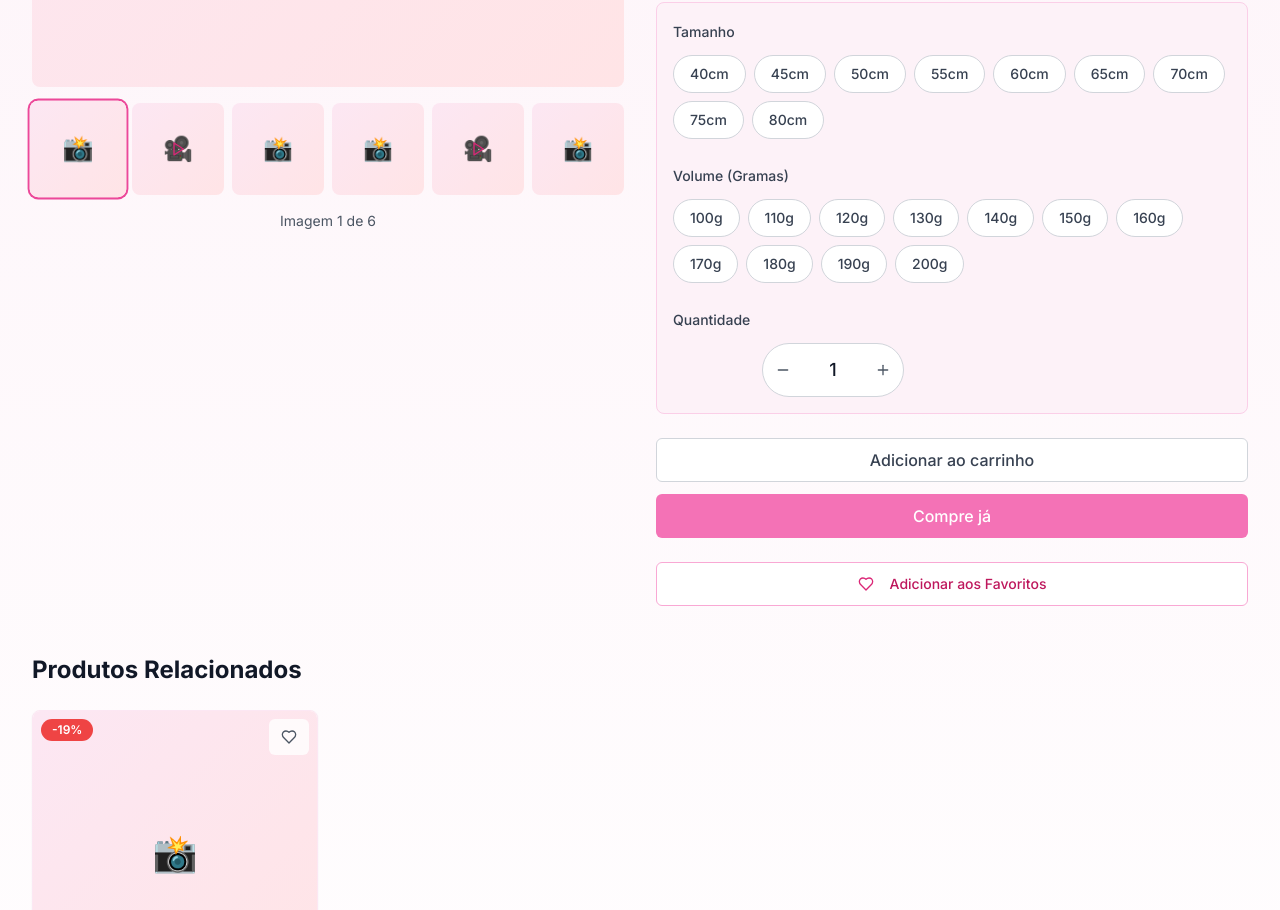
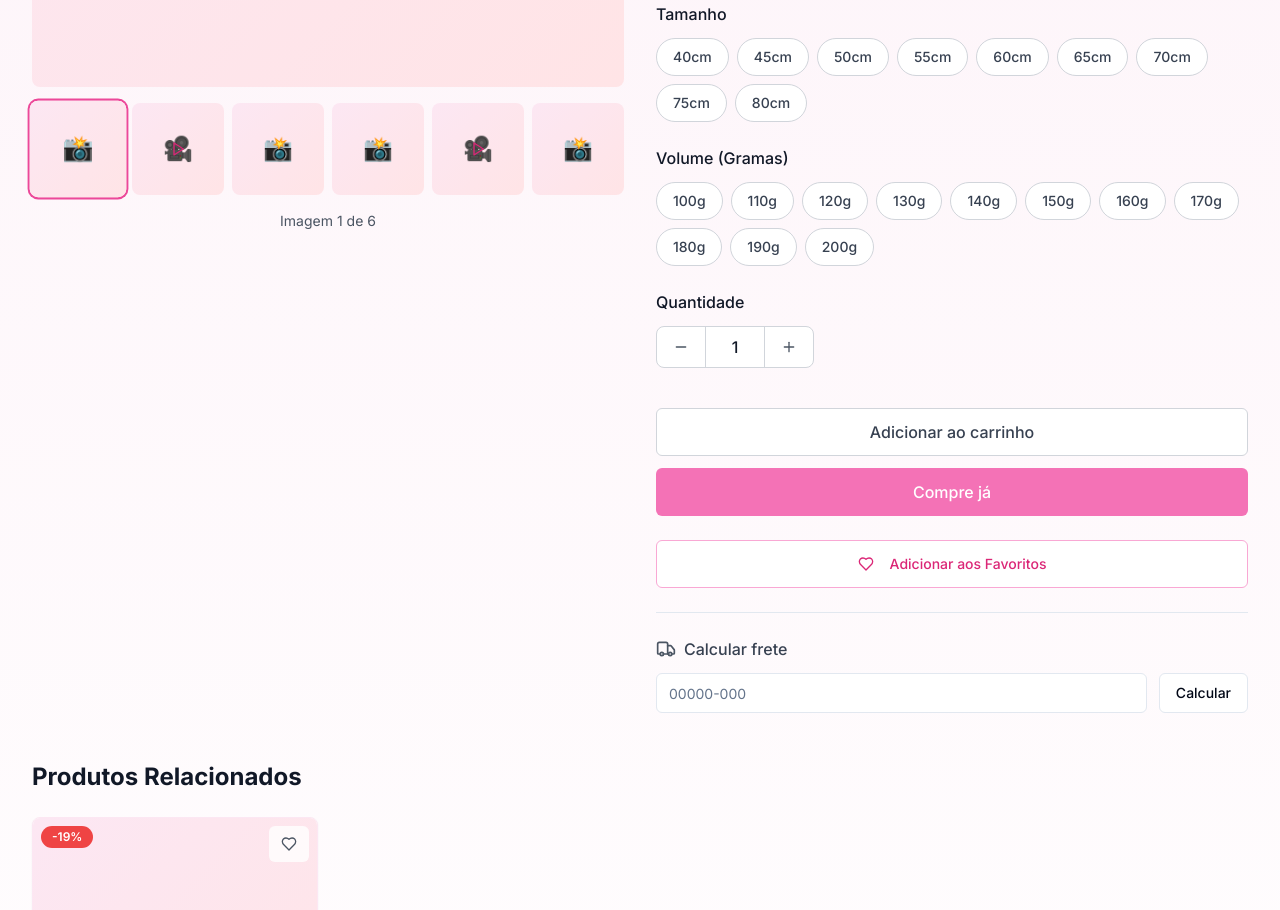
Before and after one commit to HenriqueGSena/curl-commerce-hub, a React (Vite) app: page /produto/1 in a window 1280 px wide. Shown: the part 666-1576 px from the top of the page. Built offline with nearby package versions, Linux system fonts and the light colour scheme.

Commit message:
Refactor: Match ProductDetailsActions layout
Updated the layout of the ProductDetailsActions component to match the provided image, including pill-shaped buttons for size and volume, and quantity control.

```diff
--- a/src/components/ui/ProductDetailsActions.tsx
+++ b/src/components/ui/ProductDetailsActions.tsx
@@ -2,7 +2,8 @@
 import { useState } from "react";
 import { Button } from "@/components/ui/button";
 import { Label } from "@/components/ui/label";
-import { ShoppingCart, Heart, CreditCard, Plus, Minus } from "lucide-react";
+import { ShoppingCart, Heart, CreditCard, Plus, Minus, Calculator, Truck } from "lucide-react";
+import { Input } from "@/components/ui/input";
 import { useCart } from "@/hooks/useCart";
 import { useAuth } from "@/hooks/useAuth";
 import { useFavorites } from "@/hooks/useFavorites";
@@ -22,12 +23,32 @@ export const ProductDetailsActions = ({ product }: ProductDetailsActionsProps) =
   const [selectedLength, setSelectedLength] = useState<string>("");
   const [selectedWeight, setSelectedWeight] = useState<string>("");
   const [quantity, setQuantity] = useState<number>(1);
+  const [cep, setCep] = useState("");
+  const [frete, setFrete] = useState<number | null>(null);
 
   // Opções de comprimento
   const lengthOptions = [40, 45, 50, 55, 60, 65, 70, 75, 80];
 
   // Opções de peso (100g a 200g, incrementos de 10g)
   const weightOptions = Array.from({ length: 11 }, (_, i) => 100 + (i * 10));
+
+  const calcularFrete = () => {
+    if (cep.length === 8) {
+      // Simulação de cálculo de frete
+      const freteCalculado = Math.floor(Math.random() * 20) + 5;
+      setFrete(freteCalculado);
+      toast({
+        title: "Frete calculado",
+        description: `Frete para ${cep}: R$ ${freteCalculado.toFixed(2)}`,
+      });
+    } else {
+      toast({
+        title: "CEP inválido",
+        description: "Digite um CEP válido com 8 dígitos.",
+        variant: "destructive",
+      });
+    }
+  };
 
   const handleAddToCart = () => {
     if (!isAuthenticated) {
@@ -140,20 +161,18 @@ export const ProductDetailsActions = ({ product }: ProductDetailsActionsProps) =
 
   return (
     <div className="space-y-6">
-      {/* Filtros personalizáveis */}
-      <div className="space-y-6 p-4 bg-pink-50 rounded-lg border border-pink-200">
-        {/* Tamanho do cabelo */}
+      {/* Tamanho */}
       <div className="space-y-3">
-          <Label className="text-gray-700 font-medium">Tamanho</Label>
+        <Label className="text-base font-medium text-gray-900">Tamanho</Label>
         <div className="flex flex-wrap gap-2">
           {lengthOptions.map((length) => (
             <button
               key={length}
               onClick={() => setSelectedLength(length.toString())}
-                className={`px-4 py-2 rounded-full text-sm font-medium transition-all ${
+              className={`px-4 py-2 rounded-full text-sm font-medium transition-all border ${
                 selectedLength === length.toString()
-                    ? 'bg-pink-400 text-white'
-                    : 'bg-white text-gray-700 border border-gray-300 hover:bg-pink-50'
+                  ? 'bg-pink-400 text-white border-pink-400'
+                  : 'bg-white text-gray-700 border-gray-300 hover:border-pink-300'
               }`}
             >
               {length}cm
@@ -162,18 +181,18 @@ export const ProductDetailsActions = ({ product }: ProductDetailsActionsProps) =
         </div>
       </div>
 
-        {/* Volume (gramas) */}
+      {/* Volume (Gramas) */}
       <div className="space-y-3">
-          <Label className="text-gray-700 font-medium">Volume (Gramas)</Label>
+        <Label className="text-base font-medium text-gray-900">Volume (Gramas)</Label>
         <div className="flex flex-wrap gap-2">
           {weightOptions.map((weight) => (
             <button
               key={weight}
               onClick={() => setSelectedWeight(weight.toString())}
-                className={`px-4 py-2 rounded-full text-sm font-medium transition-all ${
+              className={`px-4 py-2 rounded-full text-sm font-medium transition-all border ${
                 selectedWeight === weight.toString()
-                    ? 'bg-pink-400 text-white'
-                    : 'bg-white text-gray-700 border border-gray-300 hover:bg-pink-50'
+                  ? 'bg-pink-400 text-white border-pink-400'
+                  : 'bg-white text-gray-700 border-gray-300 hover:border-pink-300'
               }`}
             >
               {weight}g
@@ -184,35 +203,34 @@ export const ProductDetailsActions = ({ product }: ProductDetailsActionsProps) =
 
       {/* Quantidade */}
       <div className="space-y-3">
-          <Label className="text-gray-700 font-medium">Quantidade</Label>
-          <div className="flex items-center justify-center max-w-xs">
-            <div className="flex items-center border border-gray-300 rounded-full bg-white">
+        <Label className="text-base font-medium text-gray-900">Quantidade</Label>
+        <div className="flex items-center gap-3">
+          <div className="flex items-center border border-gray-300 rounded-lg bg-white">
             <button
               onClick={decrementQuantity}
-                className="p-3 hover:bg-gray-100 rounded-l-full transition-colors"
+              className="px-4 py-2 hover:bg-gray-50 transition-colors"
             >
               <Minus className="h-4 w-4 text-gray-600" />
             </button>
-              <span className="px-6 py-3 text-lg font-medium text-gray-900 min-w-[60px] text-center">
+            <span className="px-6 py-2 text-base font-medium text-gray-900 min-w-[60px] text-center border-l border-r border-gray-300">
               {quantity}
             </span>
             <button
               onClick={incrementQuantity}
-                className="p-3 hover:bg-gray-100 rounded-r-full transition-colors"
+              className="px-4 py-2 hover:bg-gray-50 transition-colors"
             >
               <Plus className="h-4 w-4 text-gray-600" />
             </button>
           </div>
         </div>
       </div>
-      </div>
 
       {/* Botões de ação */}
-      <div className="space-y-3">
+      <div className="space-y-3 pt-4">
         <Button
           onClick={handleAddToCart}
           variant="outline"
-          className="w-full border-gray-300 text-gray-700 hover:bg-gray-50 py-3 text-base"
+          className="w-full border-gray-300 text-gray-700 hover:bg-gray-50 py-3 text-base h-12"
           size="lg"
         >
           Adicionar ao carrinho
@@ -220,7 +238,7 @@ export const ProductDetailsActions = ({ product }: ProductDetailsActionsProps) =
 
         <Button
           onClick={handleBuyNow}
-          className="w-full bg-pink-400 hover:bg-pink-500 text-white py-3 text-base"
+          className="w-full bg-pink-400 hover:bg-pink-500 text-white py-3 text-base h-12"
           size="lg"
         >
           Compre já
@@ -232,7 +250,7 @@ export const ProductDetailsActions = ({ product }: ProductDetailsActionsProps) =
         variant="outline"
         size="lg"
         onClick={handleToggleFavorite}
-        className="w-full border-pink-300 text-pink-700 hover:bg-pink-50"
+        className="w-full border-pink-300 text-pink-600 hover:bg-pink-50 h-12"
       >
         <Heart
           className={`h-5 w-5 mr-2 ${
@@ -241,8 +259,37 @@ export const ProductDetailsActions = ({ product }: ProductDetailsActionsProps) =
               : 'text-pink-600'
           }`}
         />
-        {isAuthenticated && isFavorite(product.id) ? 'Remover dos Favoritos' : 'Adicionar aos Favoritos'}
+        {isAuthenticated && isFavorite(product.id) ? 'Adicionar aos Favoritos' : 'Adicionar aos Favoritos'}
       </Button>
+
+      {/* Calcular frete */}
+      <div className="border-t pt-6">
+        <div className="flex items-center gap-2 mb-3">
+          <Truck className="h-5 w-5 text-gray-600" />
+          <span className="font-medium text-gray-700">Calcular frete</span>
+        </div>
+        <div className="flex gap-3">
+          <Input
+            placeholder="00000-000"
+            value={cep}
+            onChange={(e) => setCep(e.target.value.replace(/\D/g, ''))}
+            maxLength={8}
+            className="flex-1"
+          />
+          <Button
+            variant="outline"
+            onClick={calcularFrete}
+            className="flex-shrink-0"
+          >
+            Calcular
+          </Button>
+        </div>
+        {frete && (
+          <p className="text-green-600 mt-3 font-medium">
+            Frete: R$ {frete.toFixed(2)}
+          </p>
+        )}
+      </div>
     </div>
   );
 };
```
Lines whose indentation alone changed are shown as unchanged.
